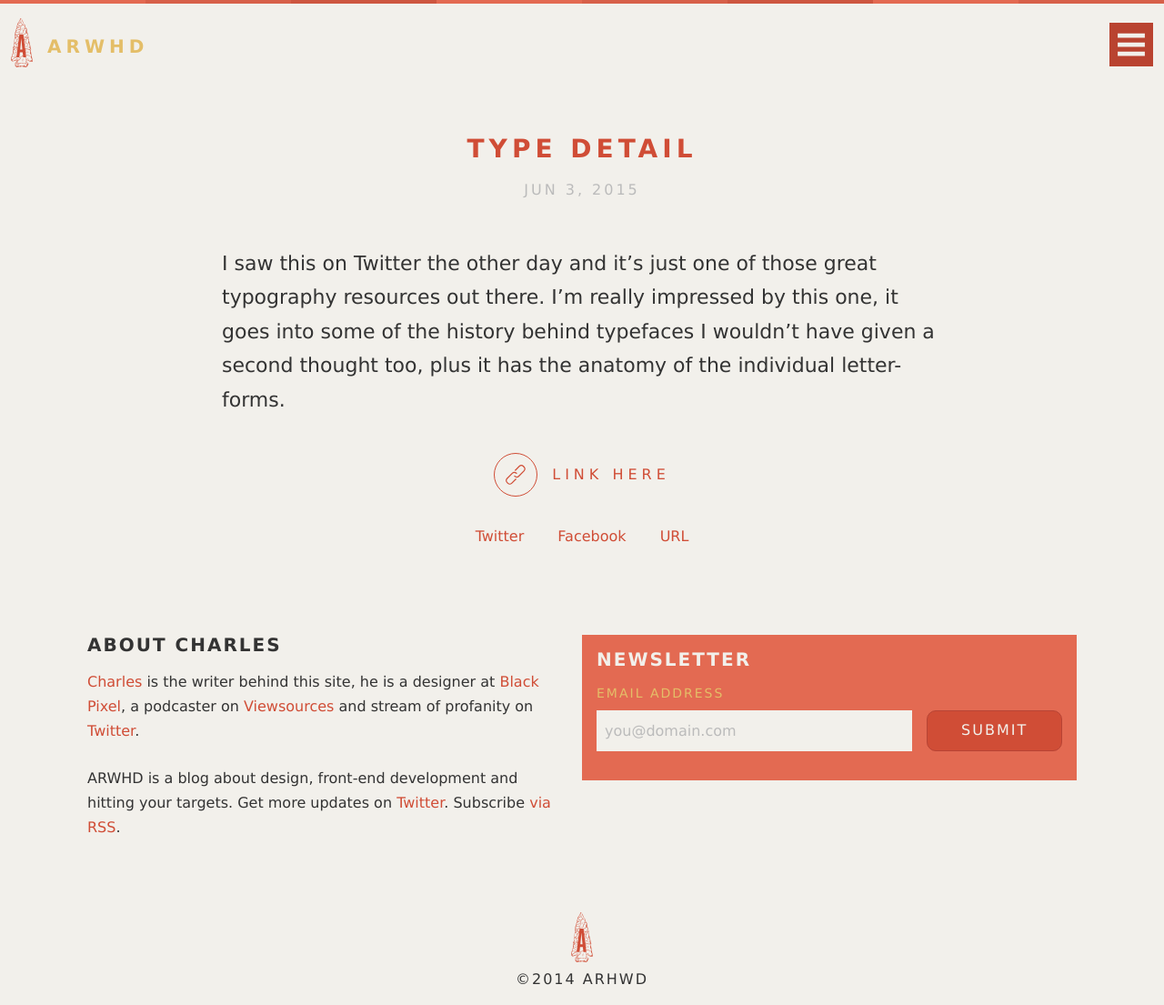
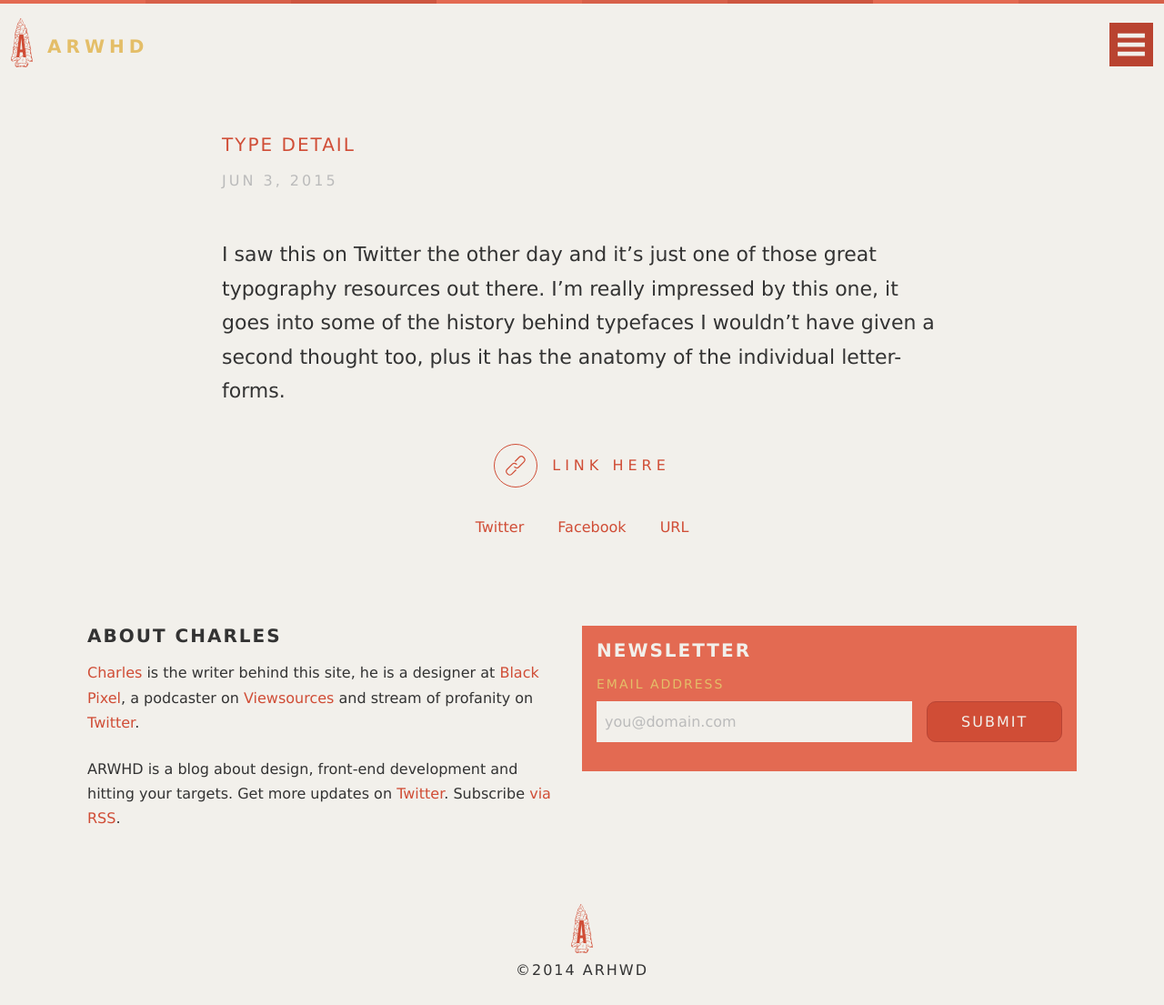
Before and after one commit to charlespeters/ARWHD, a Jekyll site: the page built from _posts/2015-06-03-type-detail.md, in a window 1280 px wide. Shown: the whole page at 91% size. Built offline with Jekyll 4.4.1, drawn with Linux system fonts in a browser that asks for light colours; nearby versions of some CDN libraries; some web fonts are replaced; comment, search, counter and statistics services are not loaded.

Commit message:
Link Layout Updates

```diff
--- a/_layouts/link.html
+++ b/_layouts/link.html
@@ -2,8 +2,8 @@
 layout: default
 ---
 <article class="posts--full">
-    <header class="posts--full_header center">
-      <h1 class="w-700 lt-5 caps hl--md m--bottom"><a href="{{ page.link }}">{{ page.title }}</a></h1>
+    <header class="posts--full_header container--center container--sm">
+      <h1 class="w-400 lt-2 caps hl--sm m--bottom"><a href="{{ page.link }}">{{ page.title }}</a></h1>
       <span class="caps lt-3 w-400 meta">
         {{ page.date | date: "%b %-d, %Y" }}
         {% if page.meta %} | {{ page.meta }}{% endif %}
```
